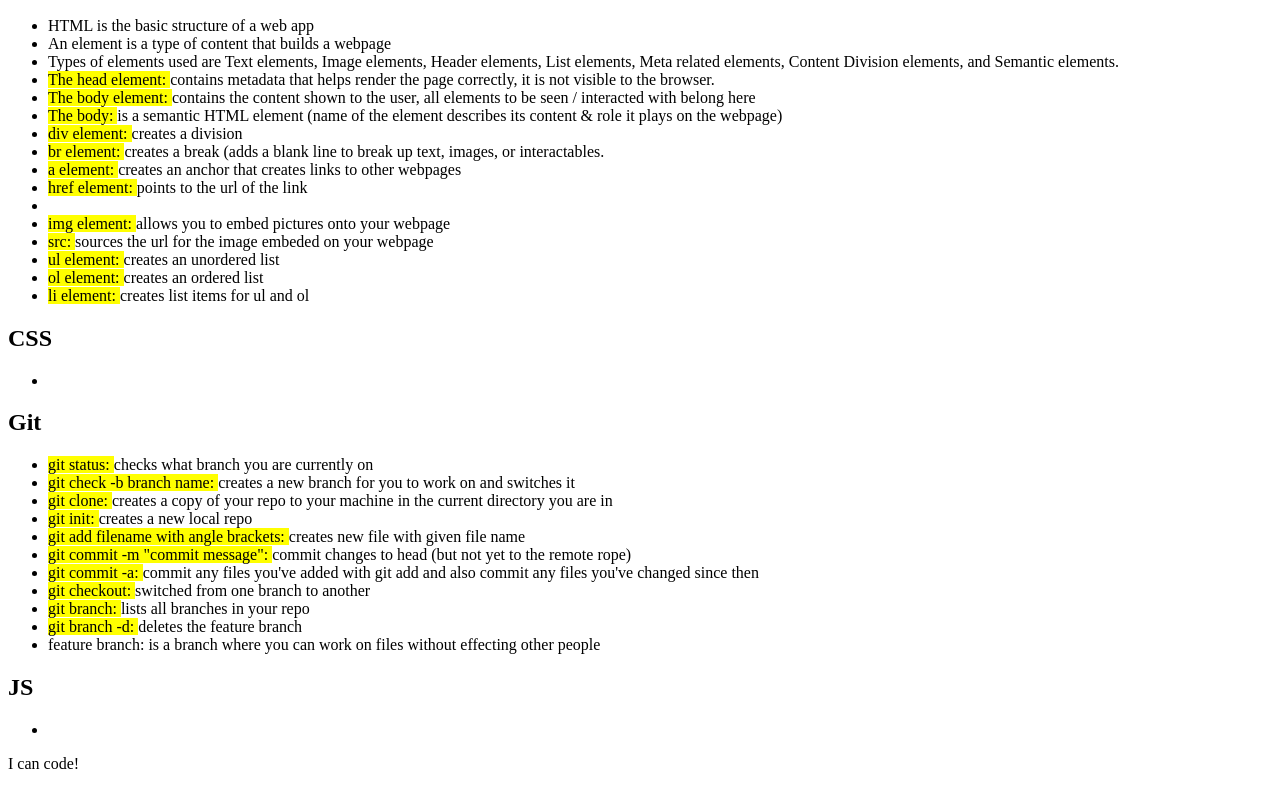
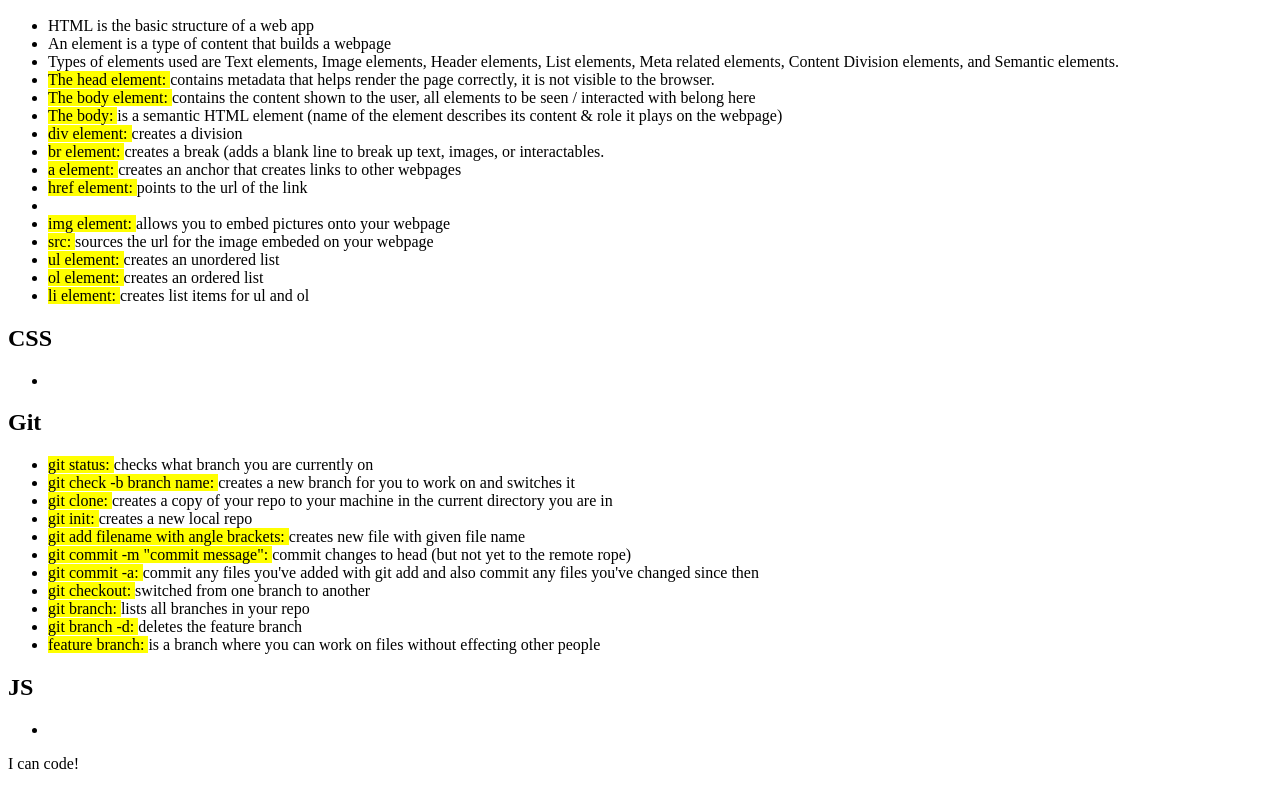
Before and after one commit to Peachy-Pie/prework-study-guide, a plain HTML site: page prework-study-guide/index.html in a window 1280 px wide. Shown: the part 910-1699 px from the top of the page. Drawn offline with Linux system fonts and the light colour scheme.

Commit message:
fixed mark issue

```diff
--- a/prework-study-guide/index.html
+++ b/prework-study-guide/index.html
@@ -56,7 +56,7 @@
           <li> <mark> git checkout: </mark> switched from one branch to another </li>
           <li> <mark> git branch: </mark> lists all branches in your repo </li>
           <li> <mark> git branch -d: </mark> deletes the feature branch </li>
-          <li> feature branch: </mark> is a branch where you can work on files without effecting other people </li>
+          <li> <mark> feature branch: </mark> is a branch where you can work on files without effecting other people </li>
         </ul>
 
       </section>
```
